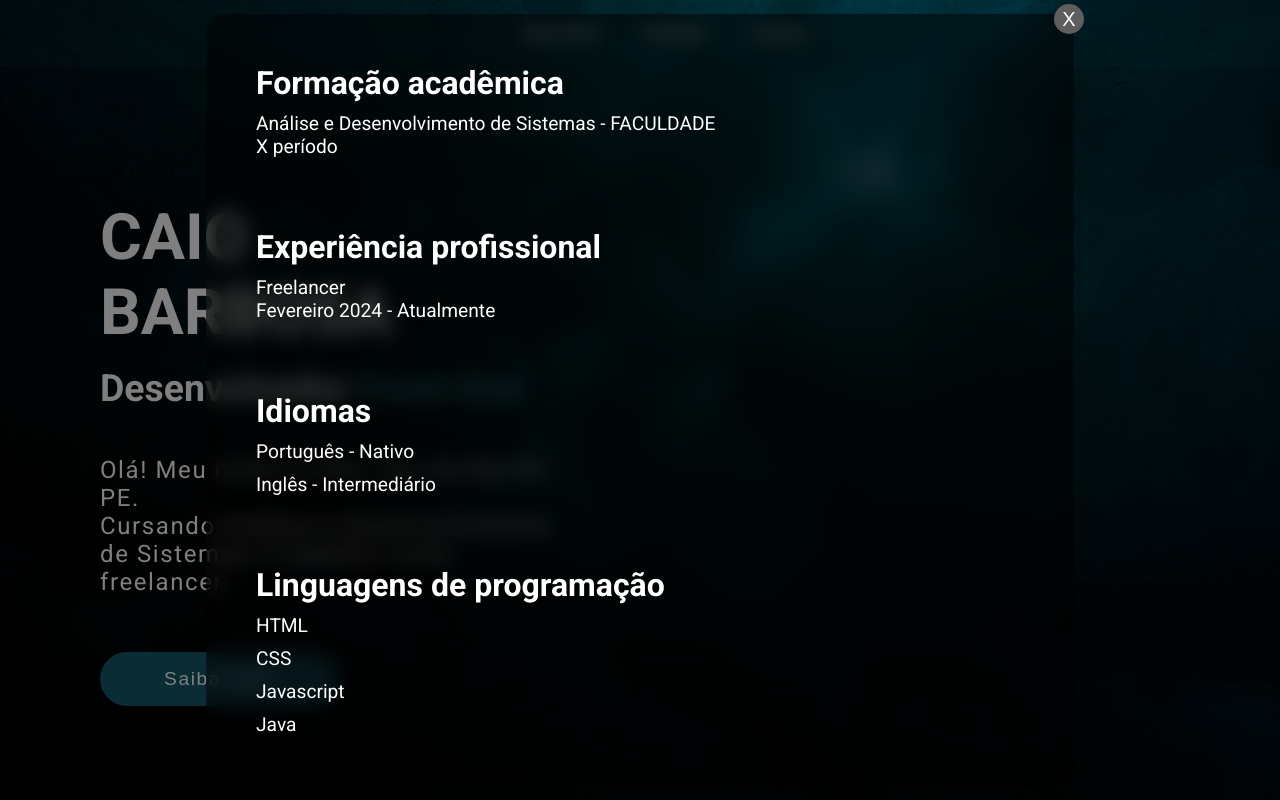
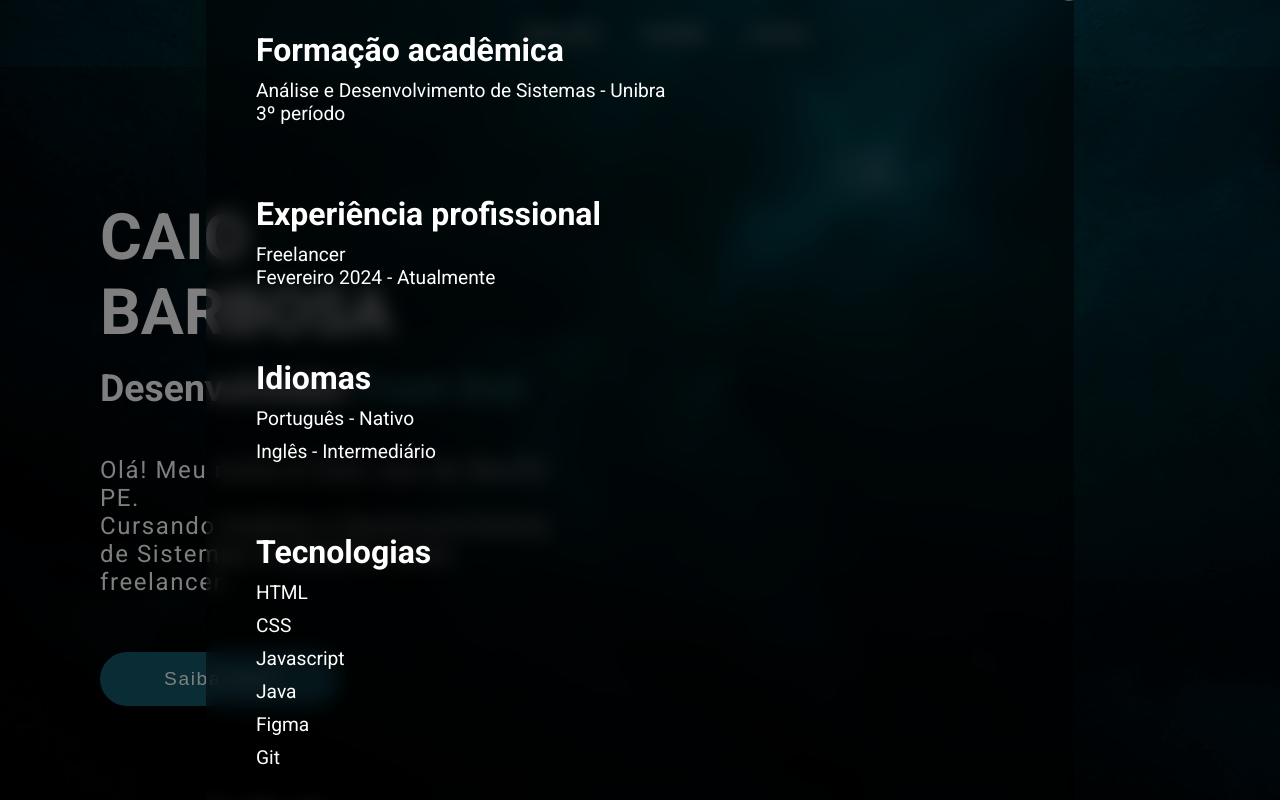
Before and after one commit to CaioLOC/Personal_Site, a plain HTML site: page index.html in a window 1280 px wide. Both pictures are taken after a click on the button "Saiba mais". Shown: the top 800 px of the page. Drawn offline with Linux system fonts and the light colour scheme.

Commit message:
changes: modal texts

```diff
--- a/index.html
+++ b/index.html
@@ -59,7 +59,7 @@
             <button id="close-modal" class="close-modal">X</button>
             <ul class="education">
                 <h2>Formação acadêmica</h2>
-                <li>Análise e Desenvolvimento de Sistemas - FACULDADE</br>X período</li>
+                <li>Análise e Desenvolvimento de Sistemas - Unibra</br>3º período</li>
             </ul>
             <ul class="professional-experience">
                 <h2>Experiência profissional</h2>
@@ -71,11 +71,13 @@
                 <li>Inglês - Intermediário</li>
             </ul>
             <ul class="programming-languages">
-                <h2>Linguagens de programação</h2>
+                <h2>Tecnologias</h2>
                 <li>HTML</li>
                 <li>CSS</li>
                 <li>Javascript</li>
                 <li>Java</li>
+                <li>Figma</li>
+                <li>Git</li>
             </ul>
         </div>
     </div>
```
